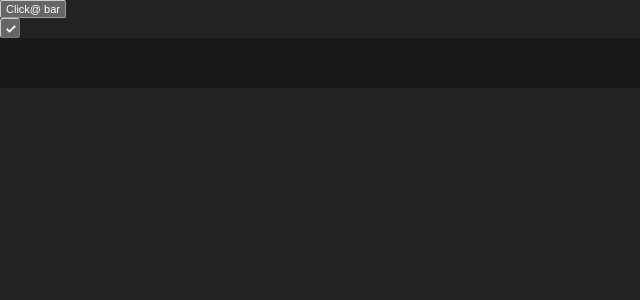
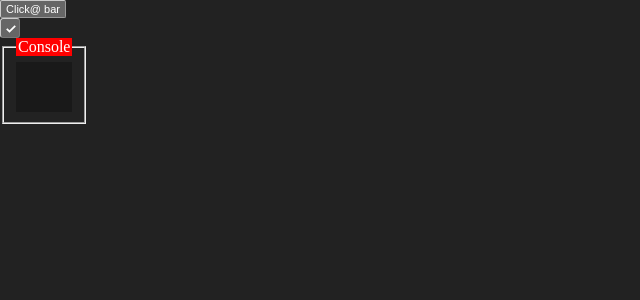
Before and after one commit to dragonworx/feather, a SvelteKit app: page / in a window 1280 px wide. Shown: the top 300 px of the page, without its empty margins (0-640 px from the left). Built offline with nearby package versions, Linux system fonts and the light colour scheme.

Commit message:
fix sass watch

```diff
--- a/package.json
+++ b/package.json
@@ -16,7 +16,7 @@
 		"lint": "prettier --plugin-search-dir . --check . && eslint .",
 		"format": "prettier --plugin-search-dir . --write .",
 		"sass": "node-sass src/sass -o src/css",
-		"sass:watch": "yarn sass && node-sass src/sass -o src/css --watch",
+		"sass:watch": "yarn sass && node-sass src/sass -o src/css --watch src/sass/theme.scss:dist/css/theme.css",
 		"test": "jest",
 		"test:watch": "jest --watch"
 	},
--- a/src/css/theme.css
+++ b/src/css/theme.css
@@ -64,3 +64,10 @@
   width: 100%;
   height: 100%;
   overflow: auto; }
+
+.accordion legend {
+  color: white;
+  background: red; }
+
+.accordion .closed {
+  height: 0; }
--- /dev/null
+++ b/src/lib/components/accordion.svelte
@@ -0,0 +1,17 @@
+<script lang="ts">
+	export let title: string | undefined = undefined;
+	export let isOpen: boolean = true;
+
+	function toggle() {
+		isOpen = !isOpen;
+	}
+</script>
+
+<fieldset class="accordion">
+	<!-- svelte-ignore a11y-no-noninteractive-element-interactions -->
+	<!-- svelte-ignore a11y-click-events-have-key-events -->
+	<legend on:click={toggle}>{title}</legend>
+	<section class:open={isOpen} class:closed={!isOpen}>
+		<slot />
+	</section>
+</fieldset>
--- a/src/routes/+page.svelte
+++ b/src/routes/+page.svelte
@@ -3,6 +3,7 @@
 	import App from '../lib/components/app.svelte';
 	import Button from '../lib/components/button.svelte';
 	import Checkbox from '../lib/components/checkbox.svelte';
+	import Accordion from '../lib/components/accordion.svelte';
 	import Console, { type LogFunction } from '../lib/components/console.svelte';
 	// import { deepEvent } from '../lib/deepEvent';
 	import { deepStore } from '../lib/deepStore';
@@ -26,7 +27,9 @@
 			}}>Click@ {store.foo}</Button
 		>
 		<Checkbox />
-		<Console {height} bind:log />
+		<Accordion title="Console">
+			<Console {height} bind:log />
+		</Accordion>
 	</App>
 </main>
 
--- /dev/null
+++ b/src/sass/components/accordion.scss
@@ -0,0 +1,10 @@
+@mixin accordion {
+    legend {
+        color: white;
+        background: red;
+    }
+
+    .closed {
+        height: 0;
+    }
+}
--- a/src/sass/theme.scss
+++ b/src/sass/theme.scss
@@ -2,6 +2,7 @@
 @import 'components/button';
 @import 'components/checkbox';
 @import 'components/console';
+@import 'components/accordion';
 
 * {
 	box-sizing: border-box;
@@ -22,3 +23,7 @@
 .console {
 	@include console;
 }
+
+.accordion {
+	@include accordion;
+}
```
Also changed, not shown: src/css/accordion.css (added), src/css/components/accordion.css (added), src/css/components/console.css (added).
